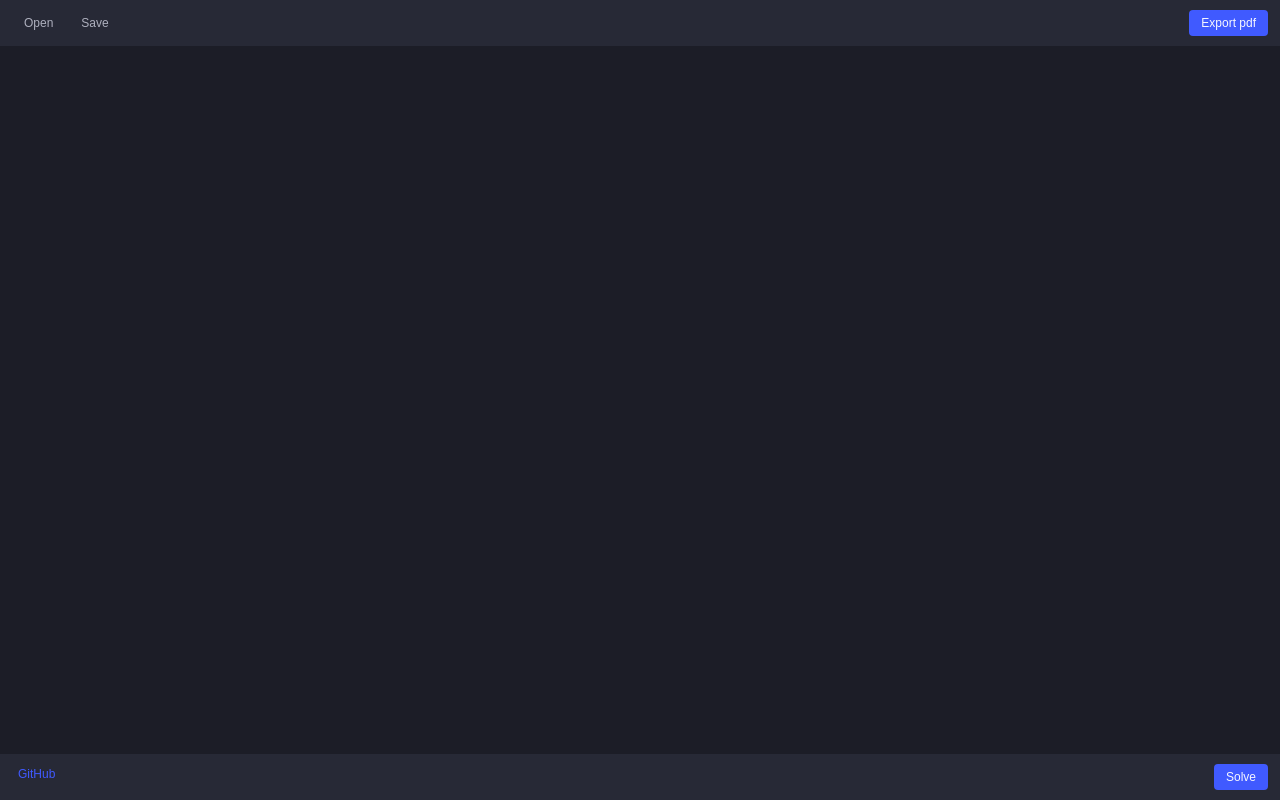
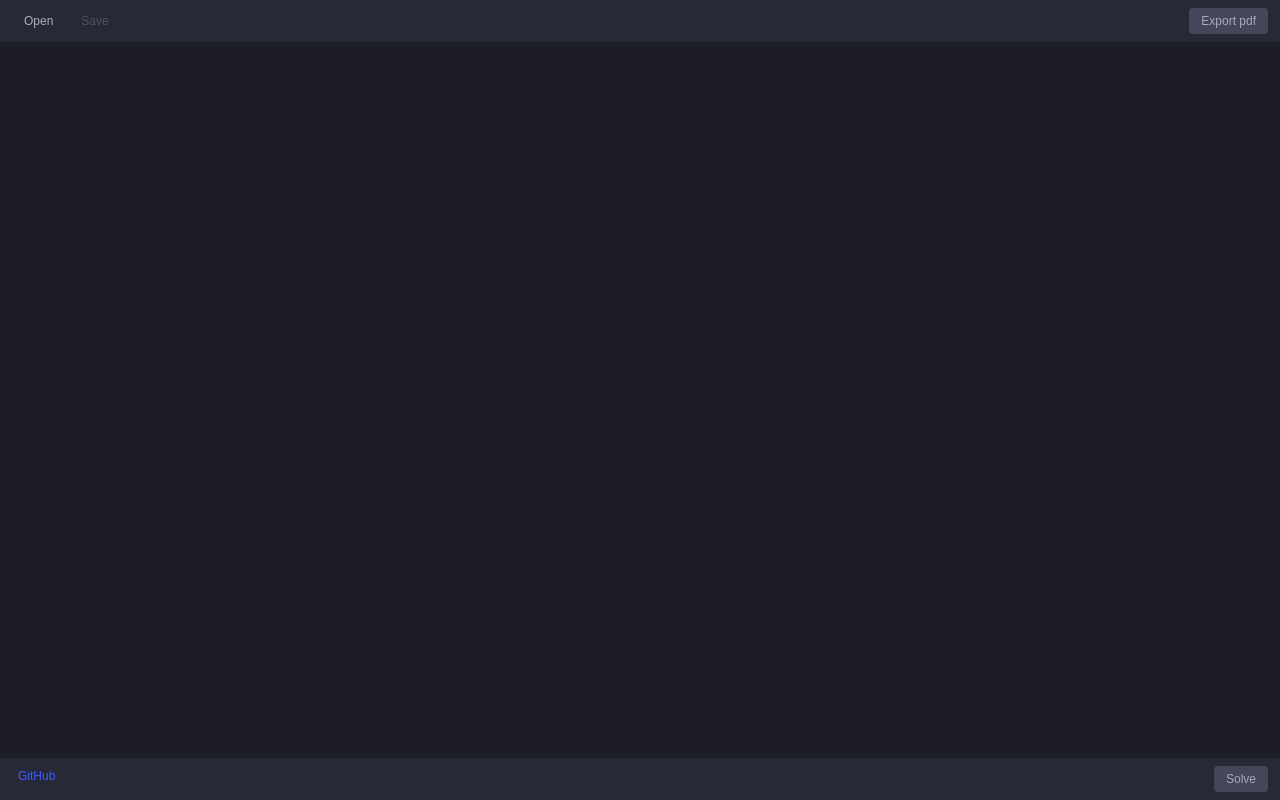
Before and after one commit to jrng/training_planner, a plain HTML site: page web/index.html in a window 1280 px wide. Drawn offline with Linux system fonts and the light colour scheme.

Commit message:
Improve button readability

```diff
--- a/web/style.css
+++ b/web/style.css
@@ -40,7 +40,7 @@ a {
 }
 
 .control_bar {
-    padding: 10px;
+    padding: 8px 10px;
     background: #272936;
 }
 
@@ -63,6 +63,14 @@ a {
     background: #343545;
 }
 
+.ghost_button:disabled {
+    color: #4f5266;
+}
+
+.ghost_button:disabled:hover {
+    background: transparent;
+}
+
 .fill_button {
     border: 0;
     border-radius: 4px;
@@ -72,6 +80,20 @@ a {
     margin: 0 2px;
     padding: 6px 12px;
     font: normal normal 12px/14px "Work Sans", sans-serif;
+}
+
+.fill_button:hover {
+    background: #2840dd;
+}
+
+.fill_button:disabled {
+    color: #a9aab5;
+    background: #444759;
+}
+
+.fill_button:disabled:hover {
+    color: #a9aab5;
+    background: #444759;
 }
 
 #schedule_box {
```
